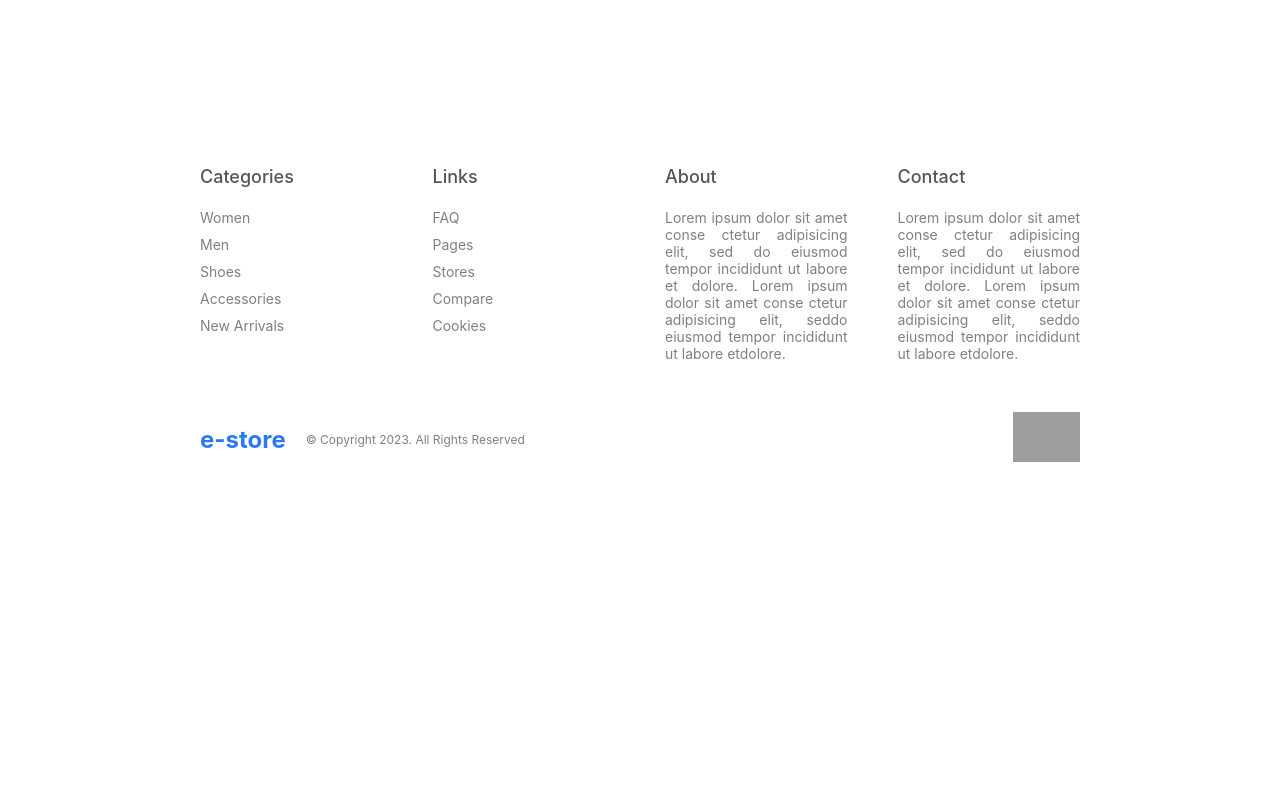
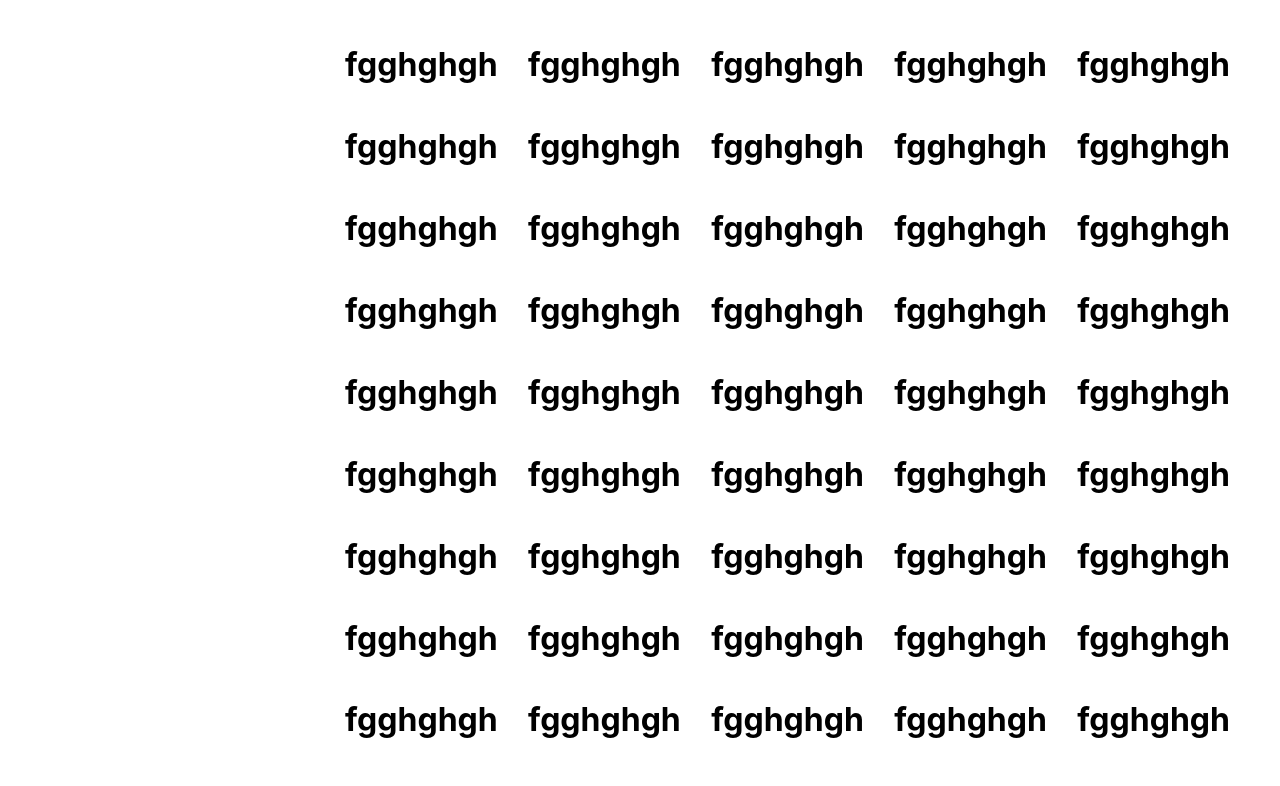
Before and after one commit to AmitDutta007/ecommerce, a React (Create React App) app: page /products/1 in a window 1280 px wide. Shown: the part 440-1226 px from the top of the page. Before the commit the page ends 926 px from the top, so only its background shows below. Built offline with nearby package versions, Linux system fonts and the light colour scheme; grey boxes are pictures that could not be loaded.

Commit message:
created list component and product page

```diff
--- /dev/null
+++ b/src/components/List/List.jsx
@@ -0,0 +1,127 @@
+import React from "react";
+import "./List.scss";
+import Card from "../Card/Card";
+// import useFetch from "../../hooks/useFetch";
+
+const List = ({ subCats, maxPrice, sort, catId }) => {
+
+// const data = [
+//       {
+//         id: 1,
+//         img: "product1.jpg",
+//         title: "Product 1",
+//         isNew:true,
+//         oldPrice: 100,
+//         price: 80
+//       },
+
+//        {
+//         id: 2,
+//         img: "product2.jpg",
+//         title: "Product 2",
+//         isNew:true,
+//         oldPrice: 200,
+//         price: 150
+//       },
+
+//       {
+//         id: 3,
+//         img: "product3.jpg",
+//         title: "Product 3",
+//         isNew:true,
+//         oldPrice: 150,
+//         price: 120
+//       },
+
+//       {
+//         id: 4,
+//         img: "product4.jpg",
+//         title: "Product 4",
+//         isNew:true,
+//         oldPrice: 80,
+//         price: 60
+//       },
+
+//        {
+//         id: 5,
+//         img: "product5.jpg",
+//         title: "Product 5",
+//         isNew:true,
+//         oldPrice: 250,
+//         price: 200
+//       }
+
+
+// ]
+
+//   const { data, loading, error } = useFetch(
+//     `/products?populate=*&[filters][categories][id]=${catId}${subCats.map(
+//       (item) => `&[filters][sub_categories][id][$eq]=${item}`
+//     )}&[filters][price][$lte]=${maxPrice}&sort=price:${sort}`
+//   );
+
+  return (
+    <div className="list">
+      {/* {loading
+        ? "loading"
+        : data?.map((item) => <Card item={item} key={item.id} />)} */}
+        {/* {data?.map(item=>(
+            <Card item={item} key={item.id} />
+        ))} */}
+        <h1>fgghghgh</h1>
+        <h1>fgghghgh</h1>
+        <h1>fgghghgh</h1>
+        <h1>fgghghgh</h1>
+        <h1>fgghghgh</h1>
+        <h1>fgghghgh</h1>
+        <h1>fgghghgh</h1>
+        <h1>fgghghgh</h1>
+        <h1>fgghghgh</h1>
+        <h1>fgghghgh</h1>
+        <h1>fgghghgh</h1>
+        <h1>fgghghgh</h1>
+        <h1>fgghghgh</h1>
+        <h1>fgghghgh</h1>
+        <h1>fgghghgh</h1>
+        <h1>fgghghgh</h1>
+        <h1>fgghghgh</h1>
+        <h1>fgghghgh</h1>
+        <h1>fgghghgh</h1>
+        <h1>fgghghgh</h1>
+        <h1>fgghghgh</h1>
+        <h1>fgghghgh</h1>
+        <h1>fgghghgh</h1>
+        <h1>fgghghgh</h1>
+        <h1>fgghghgh</h1>
+        <h1>fgghghgh</h1>
+        <h1>fgghghgh</h1>
+        <h1>fgghghgh</h1>
+        <h1>fgghghgh</h1>
+        <h1>fgghghgh</h1>
+        <h1>fgghghgh</h1>
+        <h1>fgghghgh</h1>
+        <h1>fgghghgh</h1>
+        <h1>fgghghgh</h1>
+        <h1>fgghghgh</h1>
+        <h1>fgghghgh</h1>
+        <h1>fgghghgh</h1>
+        <h1>fgghghgh</h1>
+        <h1>fgghghgh</h1>
+        <h1>fgghghgh</h1>
+        <h1>fgghghgh</h1>
+        <h1>fgghghgh</h1>
+        <h1>fgghghgh</h1>
+        <h1>fgghghgh</h1>
+        <h1>fgghghgh</h1>
+        <h1>fgghghgh</h1>
+        <h1>fgghghgh</h1>
+        <h1>fgghghgh</h1>
+        <h1>fgghghgh</h1>
+        <h1>fgghghgh</h1>
+        <h1>fgghghgh</h1>
+
+    </div>
+  );
+};
+
+export default List;
--- /dev/null
+++ b/src/components/List/List.scss
@@ -0,0 +1,5 @@
+.list{
+    display: flex;
+    justify-content: space-between;
+    flex-wrap: wrap;
+  }
--- a/src/pages/Product/Product.jsx
+++ b/src/pages/Product/Product.jsx
@@ -1,9 +1,117 @@
-import React from 'react'
+import React from "react";
+import { useState } from "react";
+import "./Product.scss";
+import AddShoppingCartIcon from "@mui/icons-material/AddShoppingCart";
+import FavoriteBorderIcon from "@mui/icons-material/FavoriteBorder";
+import BalanceIcon from "@mui/icons-material/Balance";
+// import useFetch from "../../hooks/useFetch";
+// import { useParams } from "react-router-dom";
+// import { useDispatch } from "react-redux";
+// import { addToCart } from "../../redux/cartReducer";
 
 const Product = () => {
+  // const id = useParams().id;
+  const [selectedImg, setSelectedImg] = useState("img");
+  const [quantity, setQuantity] = useState(1);
+
+  // const dispatch = useDispatch();
+  // const { data, loading, error } = useFetch(`/products/${id}?populate=*`);
+
   return (
-    <div>Product</div>
-  )
-}
+    <div className="product">
+      {
+      // loading ? (
+      //   "loading"
+      // ) : (
+        <>
+          <div className="left">
+            <div className="images">
+              <img
+                // src={
+                //   process.env.REACT_APP_UPLOAD_URL +
+                //   data?.attributes?.img?.data?.attributes?.url
+                // }
+                alt=""
+                onClick={(e) => setSelectedImg("img")}
+              />
+              <img
+                // src={
+                //   process.env.REACT_APP_UPLOAD_URL +
+                //   data?.attributes?.img2?.data?.attributes?.url
+                // }
+                alt=""
+                onClick={(e) => setSelectedImg("img2")}
+              />
+            </div>
+            <div className="mainImg">
+              <img
+                // src={
+                //   process.env.REACT_APP_UPLOAD_URL +
+                //   data?.attributes[selectedImg]?.data?.attributes?.url
+                // }
+                alt=""
+              />
+            </div>
+          </div>
+          <div className="right">
+            {/* <h1>{data?.attributes?.title}</h1>
+            <span className="price">${data?.attributes?.price}</span>
+            <p>{data?.attributes?.desc}</p> */}
+            <div className="quantity">
+              <button
+                onClick={() =>
+                  setQuantity((prev) => (prev === 1 ? 1 : prev - 1))
+                }
+              >
+                -
+              </button>
+              {quantity}
+              <button onClick={() => setQuantity((prev) => prev + 1)}>+</button>
+            </div>
+            <button
+              className="add"
+              // onClick={() =>
+              //   dispatch(
+              //     addToCart({
+              //       id: data.id,
+              //       title: data.attributes.title,
+              //       desc: data.attributes.desc,
+              //       price: data.attributes.price,
+              //       img: data.attributes.img.data.attributes.url,
+              //       quantity,
+              //     })
+              //   )
+              // }
+            >
+              <AddShoppingCartIcon /> ADD TO CART
+            </button>
+            <div className="links">
+              <div className="item">
+                <FavoriteBorderIcon /> ADD TO WISH LIST
+              </div>
+              <div className="item">
+                <BalanceIcon /> ADD TO COMPARE
+              </div>
+            </div>
+            <div className="info">
+              <span>Vendor: Polo</span>
+              <span>Product Type: T-Shirt</span>
+              <span>Tag: T-Shirt, Women, Top</span>
+            </div>
+            <hr />
+            <div className="info">
+              <span>DESCRIPTION</span>
+              <hr />
+              <span>ADDITIONAL INFORMATION</span>
+              <hr />
+              <span>FAQ</span>
+            </div>
+          </div>
+        </>
+      // )
+      }
+    </div>
+  );
+};
 
-export default Product
+export default Product;
--- /dev/null
+++ b/src/pages/Product/Product.scss
@@ -0,0 +1,111 @@
+.product {
+    padding: 20px 50px;
+    display: flex;
+    gap: 50px;
+
+    .left {
+      flex: 1;
+      display: flex;
+      gap: 20px;
+      .images {
+        flex: 1;
+
+        img{
+          width: 100%;
+          height: 150px;
+          object-fit: cover;
+          cursor: pointer;
+          margin-bottom: 10px;
+        }
+      }
+      .mainImg {
+        flex: 5;
+
+        img{
+          width: 100%;
+          max-height: 800px;
+          object-fit: cover;
+        }
+      }
+    }
+    .right {
+      flex: 1;
+      display: flex;
+      flex-direction: column;
+      gap: 30px;
+
+      .price{
+        font-size: 30px;
+        color: #2879fe;
+        font-weight: 500;
+      }
+
+      p{
+        font-size: 18px;
+        font-weight: 300;
+        text-align: justify;
+      }
+
+      .quantity{
+        display: flex;
+        align-items: center;
+        gap: 10px;
+
+        button{
+          width: 50px;
+          height: 50px;
+          display: flex;
+          align-items: center;
+          justify-content: center;
+          cursor: pointer;
+          border: none;
+        }
+      }
+
+      .add{
+        width: 250px;
+        padding: 10px;
+        background-color: #2879fe;
+        color: white;
+        display: flex;
+        align-items: center;
+        justify-content: center;
+        gap: 20px;
+        cursor: pointer;
+        border: none;
+        font-weight: 500;
+      }
+
+      .links{
+        display: flex;
+        gap: 20px;
+
+        .item{
+          display: flex;
+          align-items: center;
+          gap: 10px;
+          color: #2879fe;
+          font-size: 14px;
+        }
+      }
+
+      .info{
+        display: flex;
+        flex-direction: column;
+        gap: 10px;
+        color: gray;
+        font-size: 14px;
+        margin-top: 30px;
+
+        hr{
+          width: 200px;
+          border: 1px solid rgb(238, 237, 237);
+        }
+      }
+
+      hr{
+        border: 1px solid rgb(238, 237, 237);
+      }
+
+    }
+  }
--- a/src/pages/Products/Products.jsx
+++ b/src/pages/Products/Products.jsx
@@ -1,7 +1,7 @@
 import React from "react";
 import { useState } from "react";
 import { useParams } from "react-router-dom";
-// import List from "../../components/List/List";
+import List from "../../components/List/List";
 // import useFetch from "../../hooks/useFetch";
 import "./Products.scss";
 
@@ -86,7 +86,7 @@ const Products = () => {
           src="https://images.pexels.com/photos/1074535/pexels-photo-1074535.jpeg?auto=compress&cs=tinysrgb&w=1600"
           alt=""
         />
-        {/* <List catId={catId} maxPrice={maxPrice} sort={sort} subCats={selectedSubCats}/> */}
+        <List catId={catId} maxPrice={maxPrice} sort={sort} subCats={selectedSubCats}/>
       </div>
     </div>
   );
--- a/src/pages/Products/Products.scss
+++ b/src/pages/Products/Products.scss
@@ -4,6 +4,7 @@
 
     .left {
       flex: 1;
+      position: -webkit-sticky;
       position: sticky;
       height: 100%;
       top: 50px;
```
